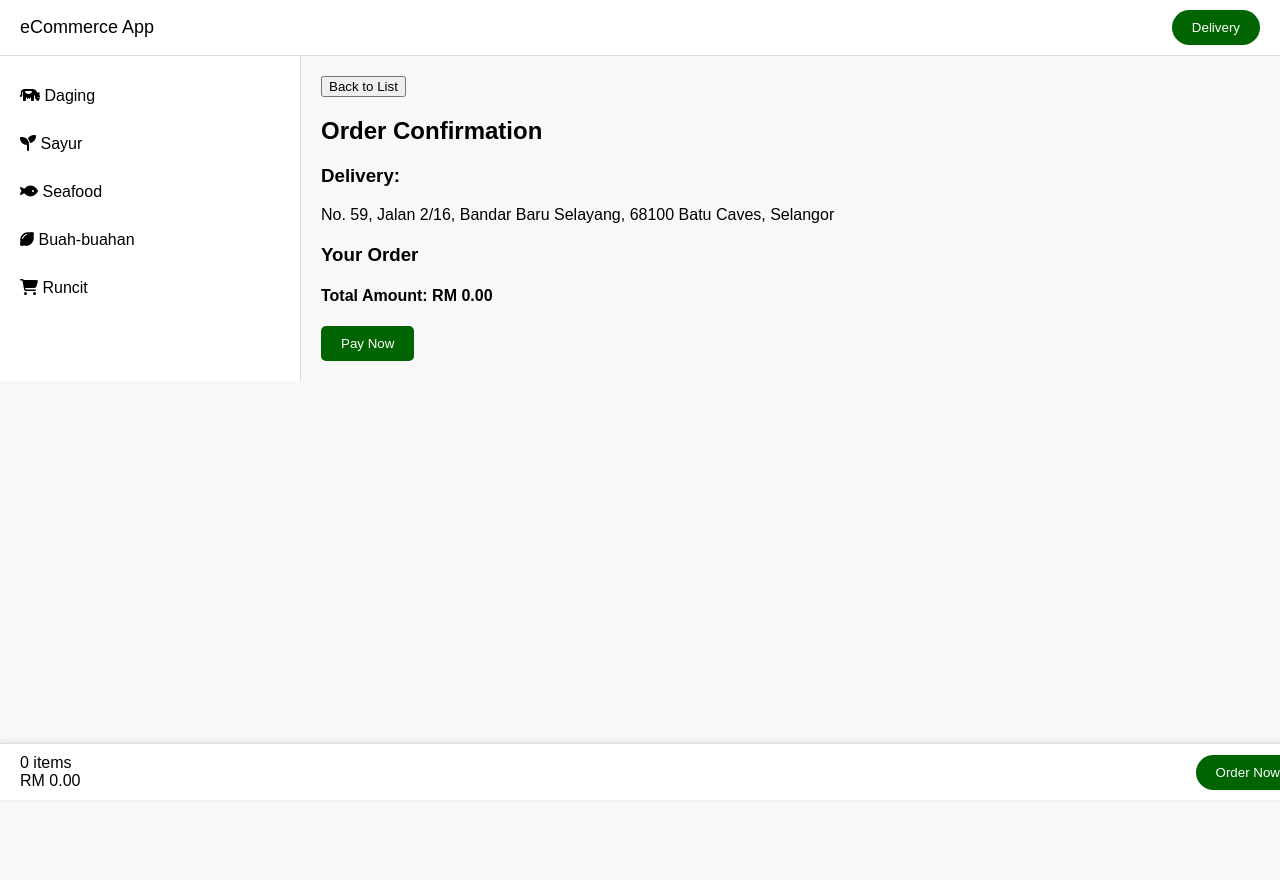
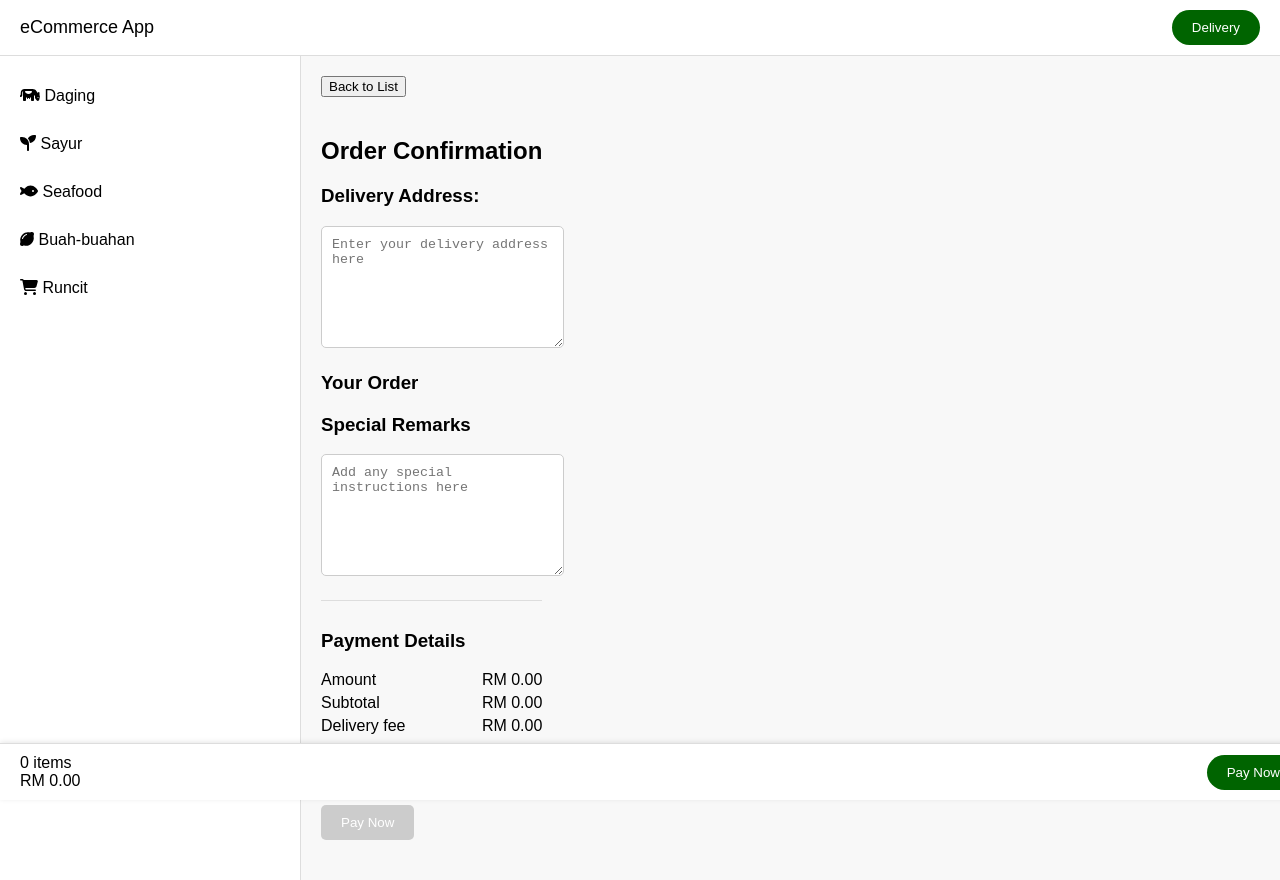
Before and after one commit to ramzanrozali/ecommerce-app, a React (Create React App) app: page /order-confirmation in a window 1280 px wide. Before the commit the page ends 800 px from the top, so only its background shows below. Built offline with nearby package versions, Linux system fonts and the light colour scheme.

Commit message:
add product variant and also geolocation

```diff
--- a/src/components/Footer.js
+++ b/src/components/Footer.js
@@ -1,14 +1,21 @@
 import React from 'react';
-import {useNavigate} from "react-router-dom";
+import { useNavigate, useLocation } from 'react-router-dom';
 
 const Footer = ({ cart }) => {
     const navigate = useNavigate();
+    const location = useLocation();
     const itemCount = cart.reduce((total, item) => total + item.quantity, 0);
     const totalAmount = cart.reduce((total, item) => total + item.price * item.quantity, 0);
 
     const handleOrderNow = () => {
         navigate('/order-confirmation');
     };
+
+    const handlePayNow = () => {
+        navigate('/payment');
+    };
+
+    const isConfirmationPage = location.pathname === '/order-confirmation';
 
     return (
         <div className="footer">
@@ -18,7 +25,11 @@ const Footer = ({ cart }) => {
                     <span>RM {totalAmount.toFixed(2)}</span>
                 </div>
                 <div className="item-info2">
-                    <button className="order-now" onClick={handleOrderNow}>Order Now</button>
+                    {isConfirmationPage ? (
+                        <button className="order-now" onClick={handlePayNow}>Pay Now</button>
+                    ) : (
+                        <button className="order-now" onClick={handleOrderNow}>Order Now</button>
+                    )}
                 </div>
             </div>
         </div>
--- a/src/components/MenuItem.js
+++ b/src/components/MenuItem.js
@@ -8,7 +8,7 @@ const MenuItem = ({ id, image, name, price }) => {
                 <img src={`/images/${image}`} alt={name}/>
                 <div className="menu-item-info">
                 <h3>{name}</h3>
-                <p>RM {price}</p>
+                <p>from RM {price}</p>
             </div>
             </Link>
         </div>
--- a/src/components/OrderConfirmation.js
+++ b/src/components/OrderConfirmation.js
@@ -1,39 +1,121 @@
-import React from 'react';
+import React, { useState, useEffect } from 'react';
 import { useNavigate } from 'react-router-dom';
 import '../css/OrderConfirmation.css';
 
 const OrderConfirmation = ({ cart, removeFromCart }) => {
     const navigate = useNavigate();
-    console.log('cart', cart);
+    const [remarks, setRemarks] = useState('');
+    const [address, setAddress] = useState('');
+    const [deliveryFee, setDeliveryFee] = useState(0.00);
+    const [distance, setDistance] = useState(0);
     const totalAmount = cart.reduce((total, item) => total + item.price * item.quantity, 0);
+    const voucherDiscount = 0.00; // Example voucher discount
+    const sst = totalAmount * 0.06; // 6% SST
+
+    const BASE_CENTER = { lat: 3.214, lng: 101.618 }; // Example coordinates for the base center
+
+    useEffect(() => {
+        if (address) {
+            calculateDistance();
+        }
+    }, [address]);
+
+    const calculateDistance = async () => {
+        const response = await fetch(
+            `https://maps.googleapis.com/maps/api/geocode/json?address=${encodeURIComponent(address)}&key=YOUR_API_KEY`
+        );
+        const data = await response.json();
+        if (data.results.length > 0) {
+            const destination = data.results[0].geometry.location;
+            const distanceInKm = getDistanceFromLatLonInKm(
+                BASE_CENTER.lat,
+                BASE_CENTER.lng,
+                destination.lat,
+                destination.lng
+            );
+            setDistance(distanceInKm);
+            setDeliveryFee(distanceInKm * 2); // Example calculation: RM2 per km
+        }
+    };
+
+    const getDistanceFromLatLonInKm = (lat1, lon1, lat2, lon2) => {
+        const R = 6371; // Radius of the earth in km
+        const dLat = deg2rad(lat2 - lat1);
+        const dLon = deg2rad(lon2 - lon1);
+        const a =
+            Math.sin(dLat / 2) * Math.sin(dLat / 2) +
+            Math.cos(deg2rad(lat1)) * Math.cos(deg2rad(lat2)) *
+            Math.sin(dLon / 2) * Math.sin(dLon / 2);
+        const c = 2 * Math.atan2(Math.sqrt(a), Math.sqrt(1 - a));
+        const d = R * c; // Distance in km
+        return d;
+    };
+
+    const deg2rad = (deg) => {
+        return deg * (Math.PI / 180);
+    };
+
+    const grandTotal = totalAmount - voucherDiscount + deliveryFee;
 
     return (
         <div className="order-confirmation">
             <button onClick={() => navigate('/')}>Back to List</button>
             <h2>Order Confirmation</h2>
             <div className="pickup-location">
-                <h3>Delivery:</h3>
-                <p>No. 59, Jalan 2/16, Bandar Baru Selayang, 68100 Batu Caves, Selangor</p>
+                <h3>Delivery Address:</h3>
+                <textarea
+                    value={address}
+                    onChange={(e) => setAddress(e.target.value)}
+                    placeholder="Enter your delivery address here"
+                />
             </div>
             <div className="your-order">
                 <h3>Your Order</h3>
                 {cart.map((item, index) => (
                     <div key={index} className="order-item">
-                        <img src={`/images/${item.image}`} alt={item.name}/>
+                        <img src={`/images/${item.image}`} alt={item.name} />
                         <div className="order-item-info">
                             <h4>{item.name}</h4>
+                            {item.variantName && <p>Selected: {item.variantName}</p>}
                             <p>RM {item.price}</p>
                             <p>Qty: {item.quantity}</p>
-                            {/* Add other details like milk type, etc. if needed */}
                             <button onClick={() => removeFromCart(item.id)}>Remove</button>
                         </div>
                     </div>
                 ))}
             </div>
-            <div className="order-total">
-                <h4>Total Amount: RM {totalAmount.toFixed(2)}</h4>
+            <div className="special-remarks">
+                <h3>Special Remarks</h3>
+                <textarea
+                    value={remarks}
+                    onChange={(e) => setRemarks(e.target.value)}
+                    placeholder="Add any special instructions here"
+                />
             </div>
-            <button className="pay-now">Pay Now</button>
+            <div className="payment-details">
+                <h3>Payment Details</h3>
+                <div className="payment-detail">
+                    <span>Amount</span>
+                    <span>RM {totalAmount.toFixed(2)}</span>
+                </div>
+                <div className="payment-detail">
+                    <span>Subtotal</span>
+                    <span>RM {(totalAmount).toFixed(2)}</span>
+                </div>
+                <div className="payment-detail">
+                    <span>Delivery fee</span>
+                    <span>RM {deliveryFee.toFixed(2)}</span>
+                </div>
+                <div className="payment-detail grand-total">
+                    <span>Grand Total</span>
+                    <span>RM {grandTotal.toFixed(2)}</span>
+                </div>
+                <div className="payment-detail">
+                    <span>Points Earned</span>
+                    <span>10 pts</span>
+                </div>
+            </div>
+            <button className="pay-now" disabled={grandTotal <= 50}>Pay Now</button>
         </div>
     );
 };
--- a/src/css/ItemDetails.css
+++ b/src/css/ItemDetails.css
@@ -19,6 +19,34 @@
 .item-details p {
     font-size: 16px;
     margin: 10px 0;
+}
+
+.item-variants {
+    margin: 20px 0;
+}
+
+.variant-buttons {
+    display: flex;
+    flex-wrap: wrap;
+    gap: 10px;
+}
+
+.variant-button {
+    padding: 10px 20px;
+    border: 1px solid #ccc;
+    background-color: #f8f8f8;
+    cursor: pointer;
+    border-radius: 5px;
+}
+
+.variant-button.selected {
+    border-color: darkgreen;
+    background-color: darkgreen;
+    color: white;
+}
+
+.variant-button:hover {
+    background-color: #e0e0e0;
 }
 
 .item-price {
--- a/src/css/OrderConfirmation.css
+++ b/src/css/OrderConfirmation.css
@@ -2,10 +2,16 @@
 
 .order-confirmation {
     padding: 20px;
-    text-align: left;
 }
 
-.pickup-location, .your-order, .order-total {
+.order-confirmation button {
+    margin-bottom: 20px;
+}
+
+.pickup-location,
+.your-order,
+.special-remarks,
+.payment-details {
     margin-bottom: 20px;
 }
 
@@ -25,11 +31,141 @@
     flex: 1;
 }
 
-.pay-now {
+.order-item-info button {
+    padding: 5px 10px;
+    background-color: red;
+    color: white;
+    border: none;
+    border-radius: 5px;
+    cursor: pointer;
+    margin-top: 5px;
+}
+
+.order-item-info button:hover {
+    background-color: darkred;
+}
+
+.special-remarks textarea {
+    width: 90%;
+    height: 100px;
+    padding: 10px;
+    border: 1px solid #ccc;
+    border-radius: 5px;
+}
+
+.payment-details {
+    border-top: 1px solid #ddd;
+    padding-top: 10px;
+}
+
+.payment-detail {
+    display: flex;
+    justify-content: space-between;
+    margin-bottom: 5px;
+}
+
+.payment-detail.grand-total {
+    font-weight: bold;
+    font-size: 1.2em;
+}
+
+.order-now {
     padding: 10px 20px;
-    background-color: darkgreen;
+    background-color: #0056b3;
     color: white;
     border: none;
     border-radius: 5px;
     cursor: pointer;
 }
+
+.order-now:hover {
+    background-color: #004499;
+}
+
+.order-confirmation {
+    padding: 20px;
+}
+
+.order-confirmation button {
+    margin-bottom: 20px;
+}
+
+.pickup-location,
+.your-order,
+.special-remarks,
+.payment-details {
+    margin-bottom: 20px;
+}
+
+.order-item {
+    display: flex;
+    align-items: center;
+    margin-bottom: 10px;
+}
+
+.order-item img {
+    width: 50px;
+    height: 50px;
+    margin-right: 10px;
+}
+
+.order-item-info {
+    flex: 1;
+}
+
+.order-item-info button {
+    padding: 5px 10px;
+    background-color: red;
+    color: white;
+    border: none;
+    border-radius: 5px;
+    cursor: pointer;
+    margin-top: 5px;
+}
+
+.order-item-info button:hover {
+    background-color: darkred;
+}
+
+.special-remarks textarea,
+.pickup-location textarea {
+    width: 100%;
+    height: 100px;
+    padding: 10px;
+    border: 1px solid #ccc;
+    border-radius: 5px;
+}
+
+.payment-details {
+    border-top: 1px solid #ddd;
+    padding-top: 10px;
+}
+
+.payment-detail {
+    display: flex;
+    justify-content: space-between;
+    margin-bottom: 5px;
+}
+
+.payment-detail.grand-total {
+    font-weight: bold;
+    font-size: 1.2em;
+}
+
+.pay-now {
+    padding: 10px 20px;
+    background-color: #0056b3;
+    color: white;
+    border: none;
+    border-radius: 5px;
+    cursor: pointer;
+}
+
+.pay-now:disabled {
+    background-color: #ccc;
+    cursor: not-allowed;
+}
+
+.pay-now:hover:not(:disabled) {
+    background-color: #004499;
+}
```
Also changed, not shown: src/components/ItemDetails.js (+34 -5 lines), src/data/MenuItems.json (+20 -11 lines).
